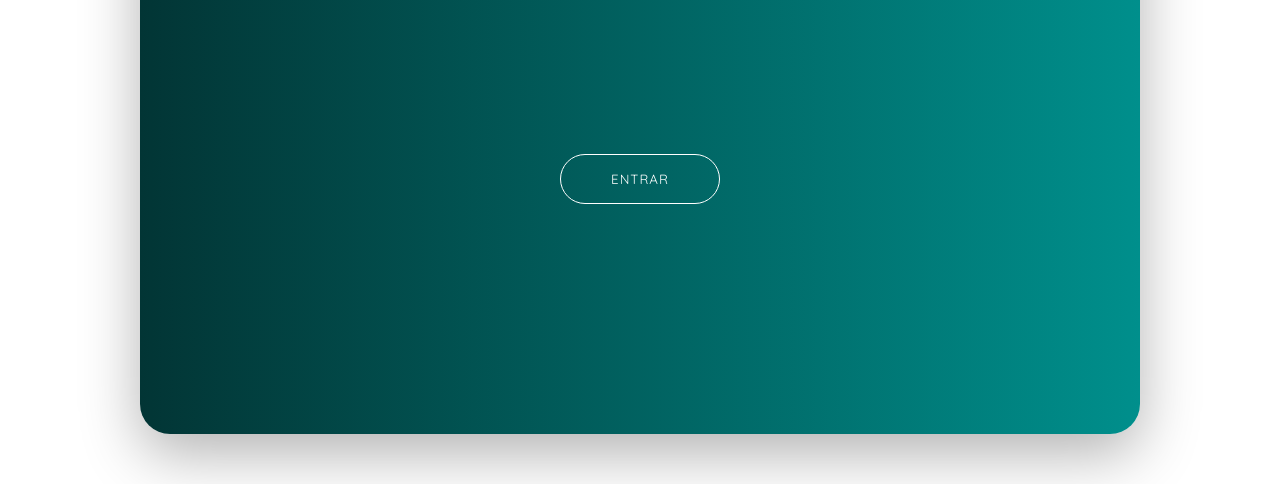
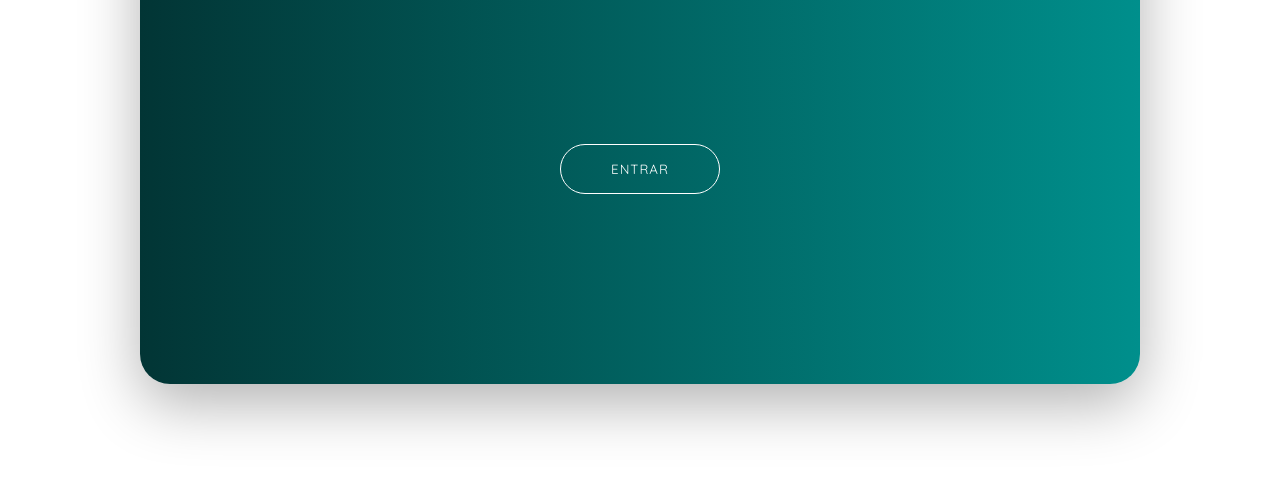
Before and after one commit to OscarYopan/sign-up-form, a plain HTML site: page index.html in a window 1280 px wide. Shown: the part 316-800 px from the top of the page. Drawn offline with Linux system fonts and the light colour scheme.

Commit message:
Update style.css

```diff
--- a/style.css
+++ b/style.css
@@ -22,11 +22,20 @@ html{
   font-size: 62.5%;
 }
 
+body {
+  display: flex;
+  flex-direction: column;
+  align-items: center;
+  justify-content: center;
+  height: 100vh;
+  overflow: hidden;
+  align-content: center;
+}
+
 /*Container*/
 .container{
   width: 100%;
-  height: 100vh;
-
+  height: 100%;
   display: flex;
   align-items: center;
   justify-content: center;
@@ -35,7 +44,7 @@ html{
 /*form wrapper*/
 .form-wrapper{
   width: 100rem;
-  height: 70rem;
+  height: 60rem;
 
   background-color: var(--cor6);
 
@@ -225,3 +234,8 @@ html{
 button:hover {
   font-size: 2rem;
 }
+
+button:active {
+  color: var(--cor5);
+  border: 1px solid var(--cor5);
+}
```
